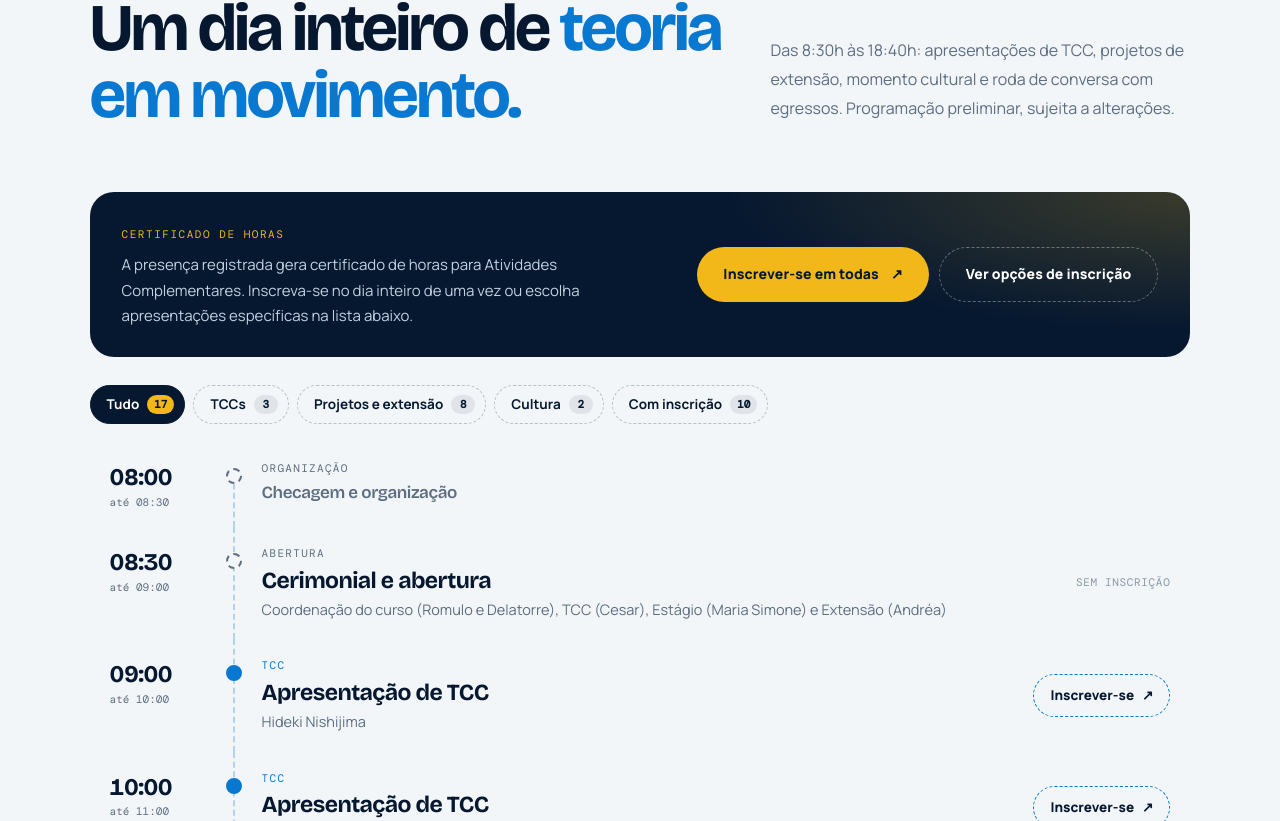
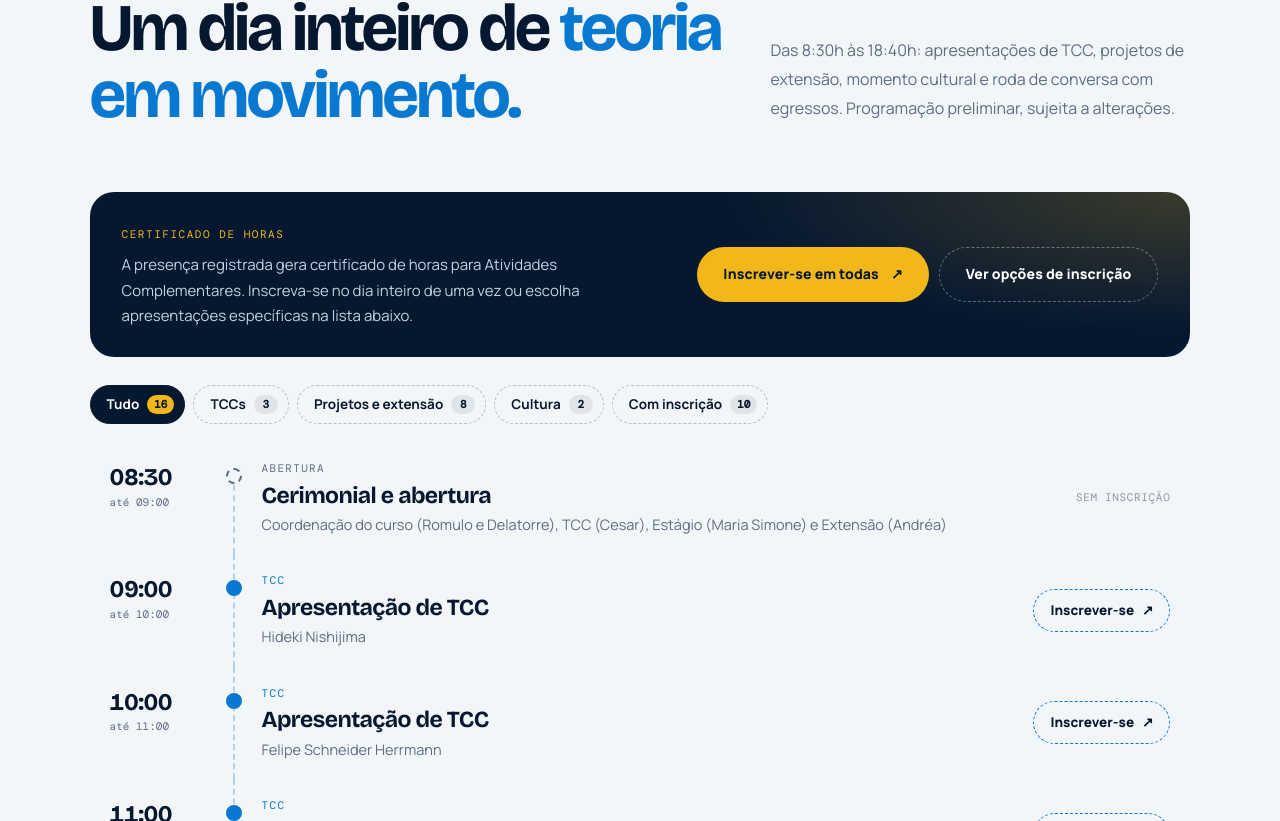
Before and after one commit to EverWS/site_pcg_cientec, a React (Vite) app: page / in a window 1280 px wide. Shown: the part 2943-3764 px from the top of the page. Built offline with nearby package versions, Linux system fonts and the light colour scheme.

Commit message:
fix: remove 08:00 check-in slot from the public program
The agenda now starts at the 08:30 opening ceremony, matching the
8:30h–18:40h hours shown in the hero.

```diff
--- a/src/content.js
+++ b/src/content.js
@@ -118,7 +118,6 @@ export const programFilters = [
 ];
 
 export const program = [
-  { start: '08:00', type: 'org', title: 'Checagem e organização' },
   {
     start: '08:30',
     type: 'abertura',
```
